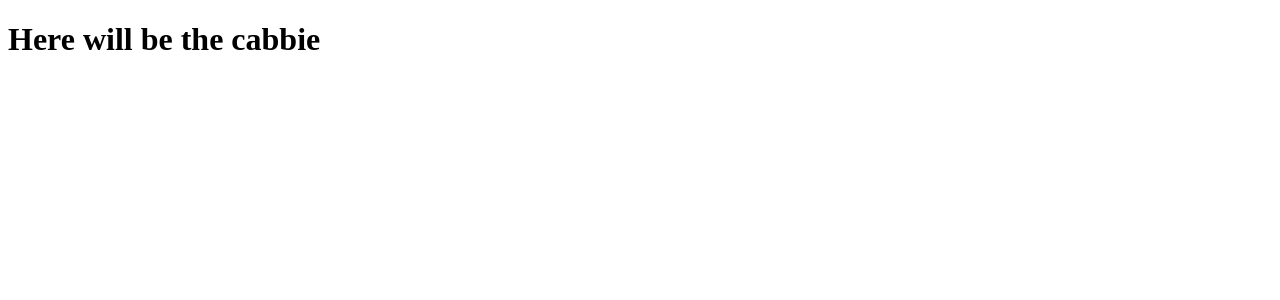
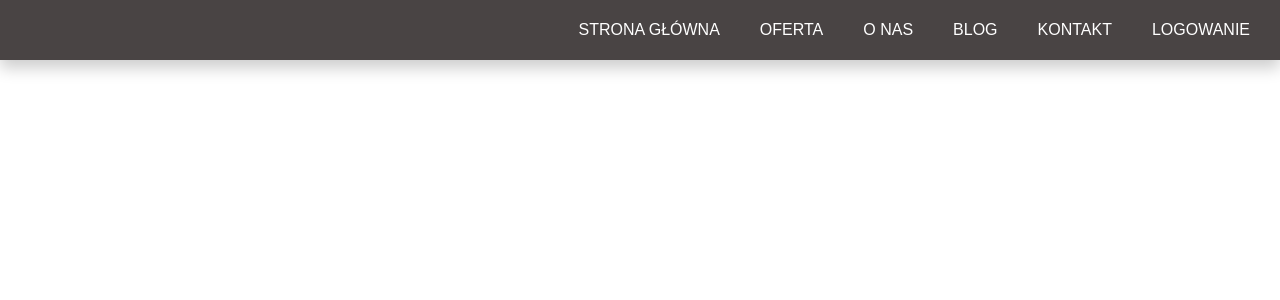
Before and after one commit to BartekArseniuk/cabbie-frontend, a Vue app: page / in a window 1280 px wide. Shown: the top 300 px of the page. Built offline with nearby package versions, Linux system fonts and the light colour scheme.

Commit message:
Create simple app bar

```diff
--- a/src/components/HomePage.vue
+++ b/src/components/HomePage.vue
@@ -1,3 +1,108 @@
 <template>
-<h1>Here will be the cabbie</h1>
+<div>
+    <div class="app-bar">
+        <div class="logo"></div>
+        <button class="hamburger" @click="toggleNav">&#9776;</button>
+        <nav :class="['nav', { 'nav--open': isNavOpen }]">
+            <button>STRONA GŁÓWNA</button>
+            <button>OFERTA</button>
+            <button>O NAS</button>
+            <button>BLOG</button>
+            <button>KONTAKT</button>
+            <button>LOGOWANIE</button>
+        </nav>
+    </div>
+</div>
 </template>
+
+<script>
+export default {
+    data() {
+        return {
+            isNavOpen: false
+        };
+    },
+    methods: {
+        toggleNav() {
+            this.isNavOpen = !this.isNavOpen;
+        }
+    }
+}
+</script>
+
+<style>
+.app-bar {
+    position: fixed;
+    top: 0;
+    left: 0;
+    right: 0;
+    background-color: #494444;
+    color: white;
+    font-size: 16px;
+    display: flex;
+    justify-content: space-between;
+    align-items: center;
+    padding: 0 20px;
+    height: 60px;
+    box-shadow: 0 8px 15px rgba(0, 0, 0, 0.2);
+    z-index: 99;
+}
+
+.hamburger {
+    display: none;
+    background: none;
+    border: none;
+    color: white;
+    font-size: 1.5em;
+    cursor: pointer;
+    transition: transform 0.3s ease;
+}
+
+.nav {
+    display: flex;
+    gap: 20px;
+}
+
+.nav button {
+    background: none;
+    border: none;
+    color: white;
+    font-size: 1em;
+    padding: 10px;
+    cursor: pointer;
+    border-radius: 5px;
+    transition: background-color 0.3s ease;
+}
+
+.nav button:hover {
+    color: #FCB331;
+}
+
+@media (max-width: 768px) {
+    .nav {
+        flex-direction: column;
+        position: absolute;
+        top: 60px;
+        right: 0;
+        background-color: #494444;
+        width: 100%;
+        max-height: 0;
+        opacity: 0;
+        overflow: hidden;
+        transition: max-height 0.3s ease, opacity 0.3s ease;
+    }
+
+    .nav--open {
+        max-height: 500px;
+        opacity: 1;
+    }
+
+    .hamburger {
+        display: block;
+    }
+
+    .nav button {
+        padding: 15px;
+    }
+}
+</style>
```
